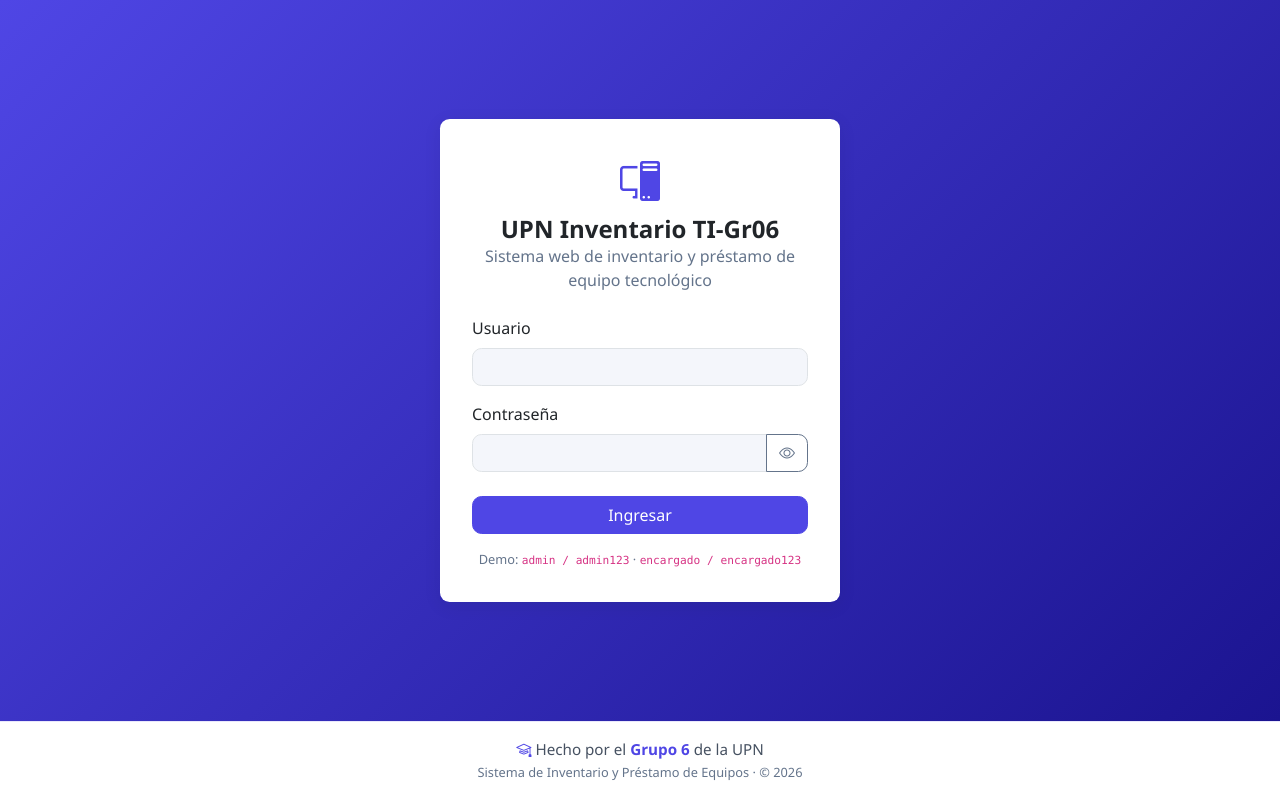
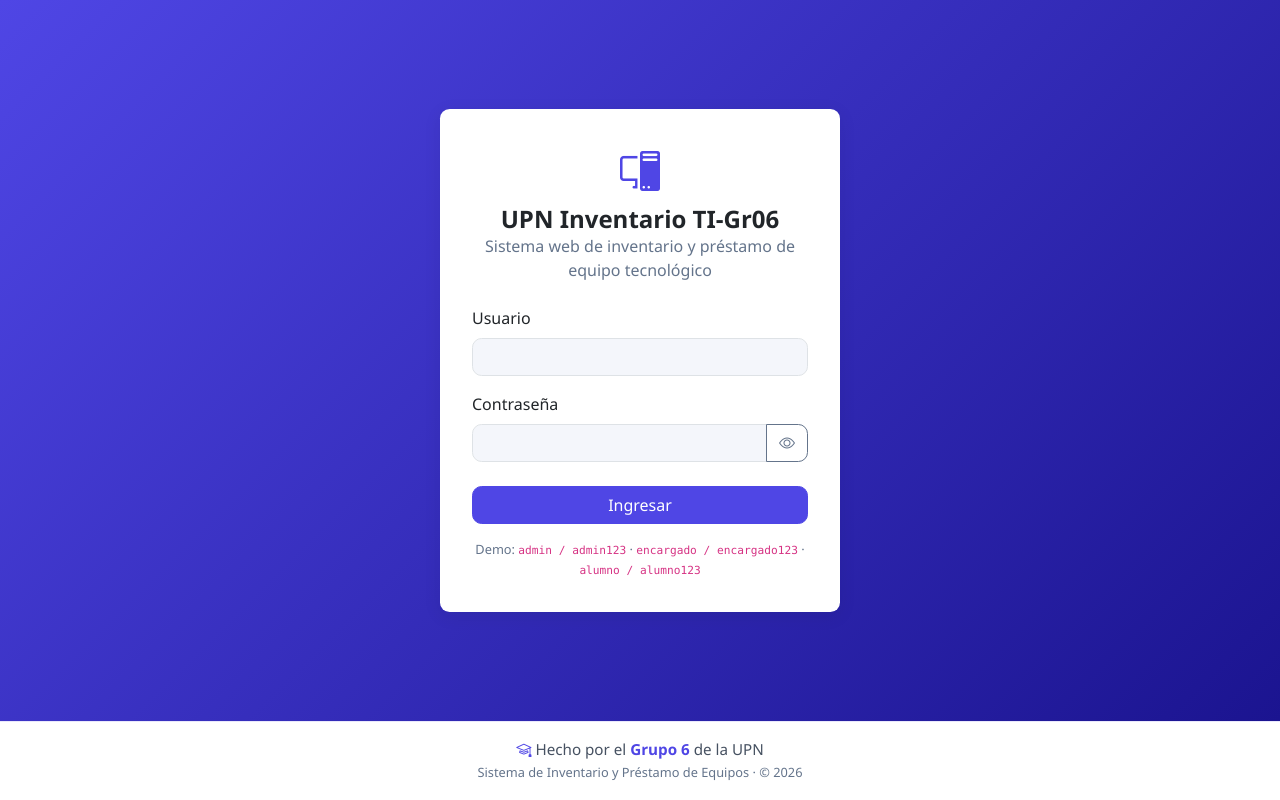
Before and after one commit to neciosupmaw12/sis_inv_y_pres, an Angular app in the folder frontend/: page /login in a window 1280 px wide. Built offline with nearby package versions, Linux system fonts and the light colour scheme.

Commit message:
Login: agrega alumno / alumno123 al texto de ayuda de usuarios demo

```diff
--- a/frontend/src/app/pages/login/login.html
+++ b/frontend/src/app/pages/login/login.html
@@ -51,7 +51,9 @@
         }
       </button>
 
-      <p class="demo">Demo: <code>admin / admin123</code> · <code>encargado / encargado123</code></p>
+      <p class="demo">
+        Demo: <code>admin / admin123</code> · <code>encargado / encargado123</code> · <code>alumno / alumno123</code>
+      </p>
     </form>
   </div>
 </section>
```
